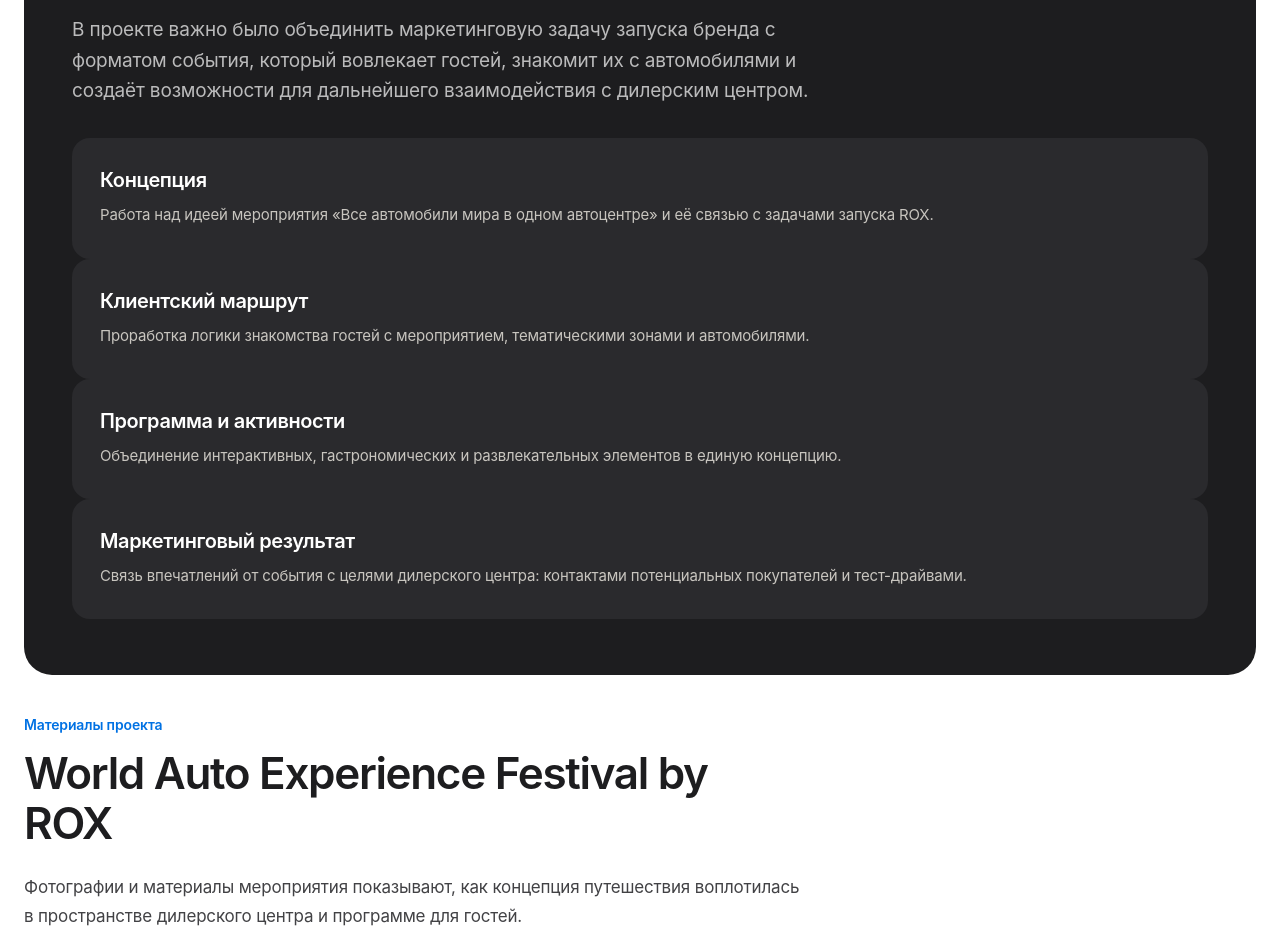
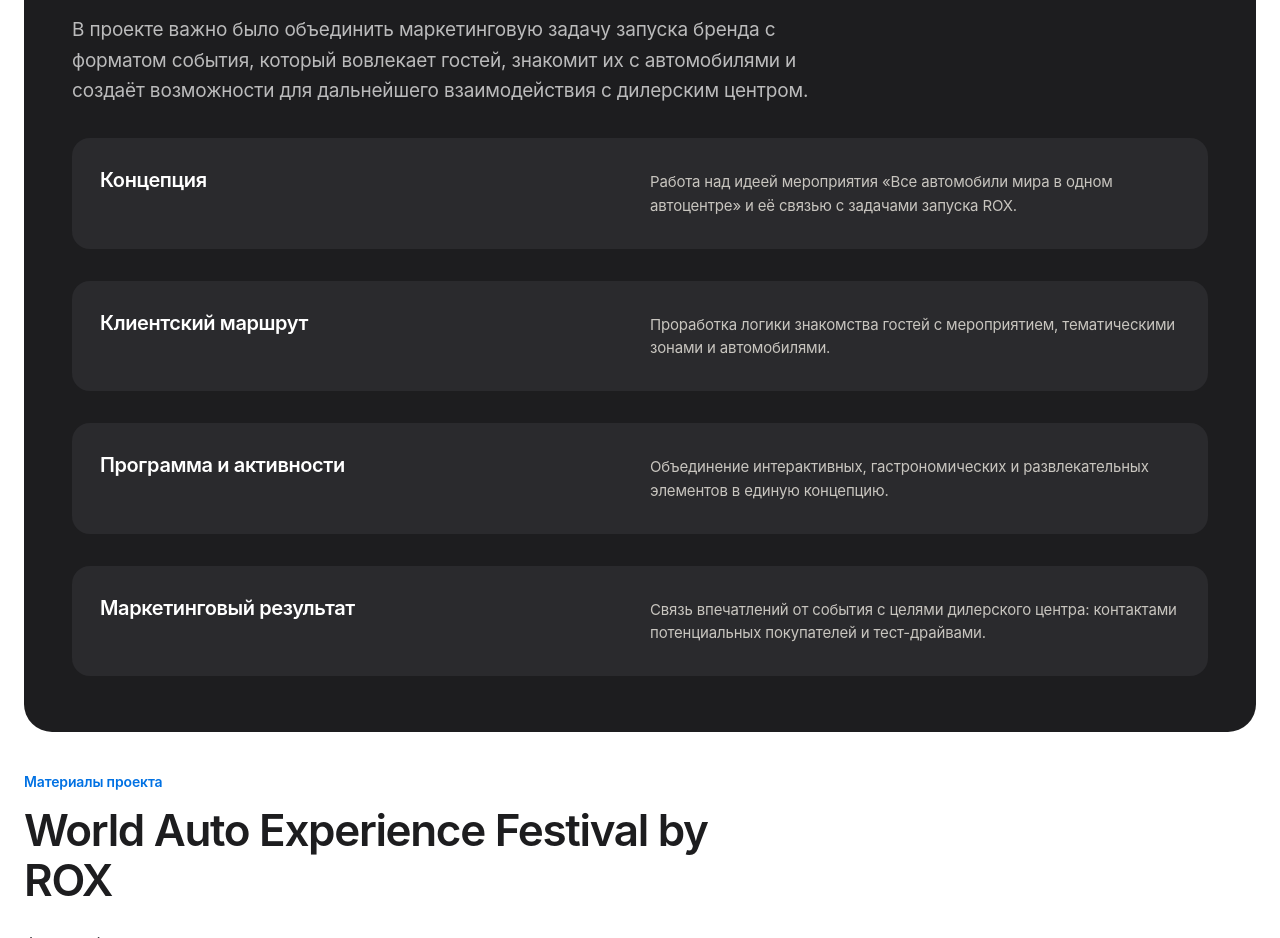
Before and after one commit to margus-hub/mgusynina-site, a plain HTML site: page cases/rox.html in a window 1280 px wide. Shown: the part 3860-4798 px from the top of the page. Drawn offline with Linux system fonts and the light colour scheme.

Commit message:
Update style.css

```diff
--- a/style.css
+++ b/style.css
@@ -438,6 +438,7 @@ main.case-page.container-wide {
 .case-page .section-dark .lead-dark { color: rgba(255,255,255,0.7); font-size: 19px; line-height: 1.6; max-width: 800px; margin-bottom: 32px; }
 
 /* Карточки внутри тёмной секции */
+.case-page .section-dark .pillar { display: grid; grid-template-columns: repeat(auto-fit, minmax(240px, 1fr)); /* Автоматическая сетка */ gap: 20px; margin-top: 32px; }
 .case-page .section-dark .pillar { background: #2a2a2d; border-radius: var(--radius); padding: 32px 28px; }
 .case-page .section-dark .pillar h3 { color: #fff; font-size: 20px; margin-bottom: 12px; }
 .case-page .section-dark .pillar p { color: #c8c5bf; font-size: 15px; margin: 0; line-height: 1.55; }
```
